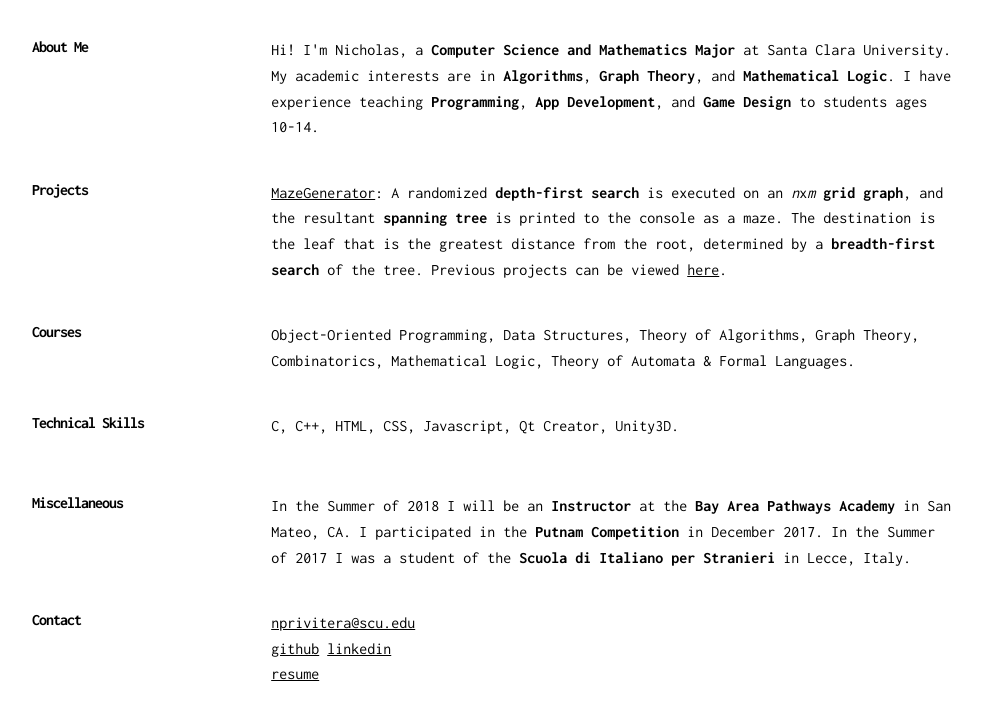
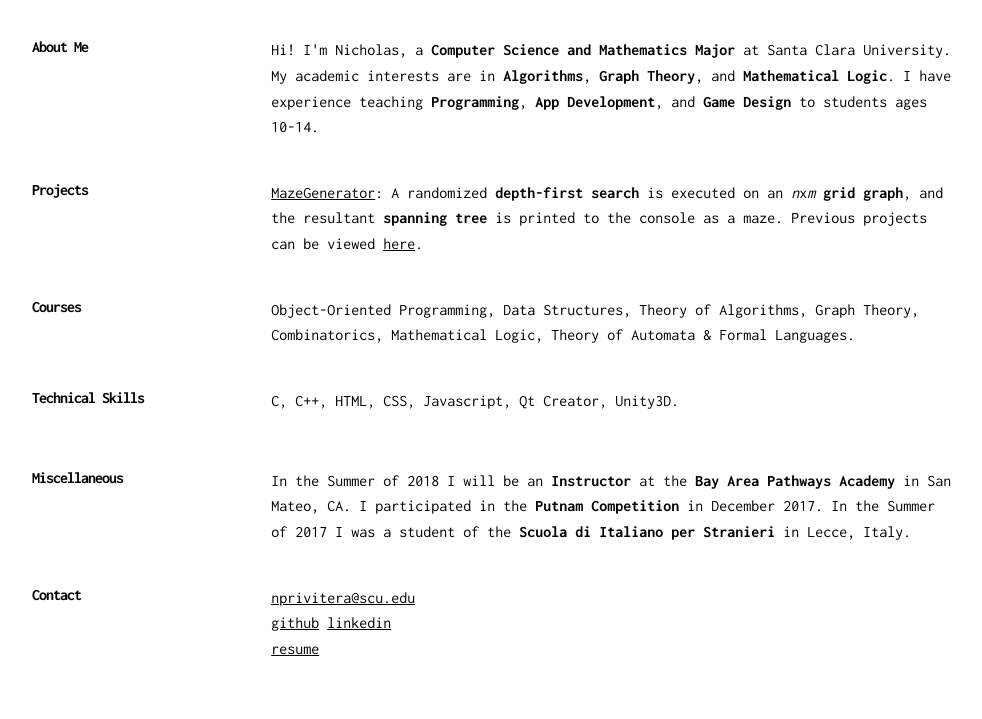
Before and after one commit to NickPriv/nickpriv.github.io, a plain HTML site: page index.html in a window 1280 px wide. Shown: the part 169-888 px from the top of the page, without its empty margins (148-1130 px from the left). Drawn offline with Linux system fonts and the light colour scheme.

Commit message:
Update index.html

```diff
--- a/index.html
+++ b/index.html
@@ -64,7 +64,7 @@
           <h2>Projects</h2>
         </div>
         <div class="nine columns" id="about-list">
-          <a href="https://github.com/NickPriv/MazeGenerator" title="MazeGenerator on GitHub" target="blank">MazeGenerator</a>: A randomized <strong>depth-first search</strong> is executed on an <i>n</i>x<i>m</i> <strong>grid graph</strong>, and the resultant <strong>spanning tree</strong> is printed to the console as a maze. The destination is the leaf that is the greatest distance from the root, determined by a <strong>breadth-first search</strong> of the tree. Previous projects can be viewed <a href="portfolio.html" title="Nicholas Privitera's Portfolio" target="blank">here</a>.
+          <a href="https://github.com/NickPriv/MazeGenerator" title="MazeGenerator on GitHub" target="blank">MazeGenerator</a>: A randomized <strong>depth-first search</strong> is executed on an <i>n</i>x<i>m</i> <strong>grid graph</strong>, and the resultant <strong>spanning tree</strong> is printed to the console as a maze. Previous projects can be viewed <a href="portfolio.html" title="Nicholas Privitera's Portfolio" target="blank">here</a>.
         </div>
       </div>
     </div>
```
